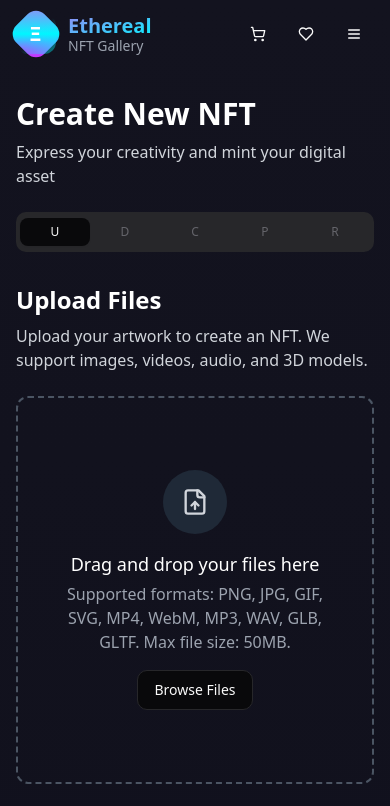
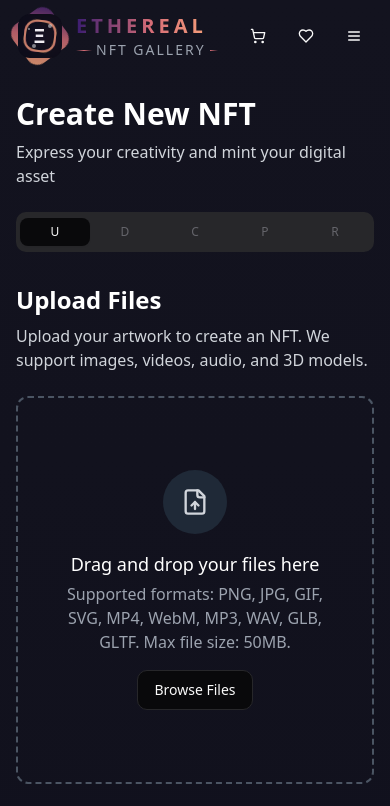
Before and after one commit to gokunathan/cosmic-nft-gallery, a React (Vite) app: page /create in a window 390 px wide. Shown: the top 806 px of the page. Built offline with nearby package versions, Linux system fonts and the light colour scheme.

Commit message:
feat: Implement Ethereal NFT logo
Implement the Ethereal NFT logo based on the design brief, including sacred geometry, cosmic elements, animations, and a specified color palette. The logo should be in SVG format, responsive, and evoke a sense of mystery, innovation, and elegance.

```diff
--- a/src/components/Header.tsx
+++ b/src/components/Header.tsx
@@ -1,3 +1,4 @@
+
 import React, { useState, useEffect } from 'react';
 import { Link, useLocation } from 'react-router-dom';
 import { Button } from '@/components/ui/button';
@@ -59,16 +60,50 @@ const Header: React.FC = () => {
     >
       <div className="container mx-auto px-4 py-3 flex items-center justify-between">
         <Link to="/" className="flex items-center space-x-3">
-          <div className="relative w-10 h-10">
-            <div className="absolute inset-0 bg-gradient-to-br from-neon-purple via-neon-blue to-neon-pink rounded-lg transform rotate-45 hover:rotate-180 transition-transform duration-500"></div>
-            <div className="absolute inset-0 bg-gradient-to-tl from-neon-blue via-transparent to-transparent opacity-50 rounded-lg"></div>
-            <div className="absolute inset-0 flex items-center justify-center">
-              <span className="text-xl font-bold text-white tracking-wider">Ξ</span>
+          {/* Sacred Geometry Logo with Animation */}
+          <div className="relative w-12 h-12">
+            {/* Hexagonal Outer Shape */}
+            <div className="absolute inset-0 bg-gradient-to-br from-[#3A1C71] via-[#D76D77] to-[#FFAF7B] rounded-xl opacity-80 animate-[spin_40s_linear_infinite]"></div>
+
+            {/* Triangular Inner Elements */}
+            <div className="absolute inset-[2px] bg-dark rounded-xl flex items-center justify-center overflow-hidden">
+              <div className="w-full h-full flex items-center justify-center">
+                {/* Sacred Geometry Inner Pattern */}
+                <div className="relative w-8 h-8">
+                  {/* Triangle 1 */}
+                  <div className="absolute inset-0 border-2 border-[#D76D77]/60 transform rotate-0 animate-[spin_30s_linear_infinite] rounded-lg"></div>
+
+                  {/* Triangle 2 */}
+                  <div className="absolute inset-0 border-2 border-[#FFAF7B]/60 transform rotate-45 animate-[spin_25s_linear_reverse_infinite] rounded-lg"></div>
+
+                  {/* Ethereal Symbol */}
+                  <div className="absolute inset-0 flex items-center justify-center text-white font-bold text-xl tracking-wider">
+                    Ξ
+                  </div>
+
+                  {/* Glowing Aura */}
+                  <div className="absolute inset-0 bg-gradient-to-r from-[#3A1C71]/20 via-transparent to-[#D76D77]/20 blur-md animate-pulse"></div>
+
+                  {/* Floating Particles */}
+                  <div className="absolute top-1 right-1 w-1 h-1 bg-white rounded-full opacity-75 animate-[pulse_4s_ease-in-out_infinite]"></div>
+                  <div className="absolute bottom-1 left-2 w-1 h-1 bg-white rounded-full opacity-50 animate-[pulse_5s_ease-in-out_infinite_0.5s]"></div>
+                  <div className="absolute top-2 left-1 w-0.5 h-0.5 bg-white rounded-full opacity-60 animate-[pulse_3s_ease-in-out_infinite_1s]"></div>
+                </div>
+              </div>
             </div>
+
+            {/* Cosmic Background */}
+            <div className="absolute inset-0 bg-gradient-radial from-[#3A1C71]/10 via-transparent to-transparent opacity-70 animate-pulse rounded-xl"></div>
           </div>
-          <div className="flex flex-col items-start">
-            <span className="text-xl font-bold text-gradient-purple">Ethereal</span>
-            <span className="text-sm text-gray-400 -mt-1">NFT Gallery</span>
+
+          {/* Typography */}
+          <div className="flex flex-col">
+            <span className="text-xl font-bold tracking-[4px] text-transparent bg-clip-text bg-gradient-to-r from-[#3A1C71] via-[#D76D77] to-[#FFAF7B]">ETHEREAL</span>
+            <div className="flex items-center">
+              <span className="h-px w-4 bg-gradient-to-r from-transparent via-[#D76D77] to-transparent mr-1"></span>
+              <span className="text-sm tracking-[2px] text-gray-400">NFT GALLERY</span>
+              <span className="h-px w-4 bg-gradient-to-r from-[#D76D77] via-transparent to-transparent ml-1"></span>
+            </div>
           </div>
         </Link>
 
--- a/src/index.css
+++ b/src/index.css
@@ -83,4 +83,53 @@
     -ms-overflow-style: none;
     scrollbar-width: none;
   }
+
+  /* Sacred geometry logo animations */
+  .bg-gradient-radial {
+    background-image: radial-gradient(var(--tw-gradient-stops));
+  }
+
+  @keyframes pulse {
+    0%, 100% {
+      opacity: 0.6;
+    }
+    50% {
+      opacity: 0.8;
+    }
+  }
+
+  @keyframes float {
+    0%, 100% {
+      transform: translateY(0);
+    }
+    50% {
+      transform: translateY(-5px);
+    }
+  }
+
+  @keyframes spin {
+    from {
+      transform: rotate(0deg);
+    }
+    to {
+      transform: rotate(360deg);
+    }
+  }
+
+  @keyframes spin-reverse {
+    from {
+      transform: rotate(0deg);
+    }
+    to {
+      transform: rotate(-360deg);
+    }
+  }
+
+  .animate-float {
+    animation: float 6s ease-in-out infinite;
+  }
+
+  .animate-pulse {
+    animation: pulse 4s cubic-bezier(0.4, 0, 0.6, 1) infinite;
+  }
 }
```
